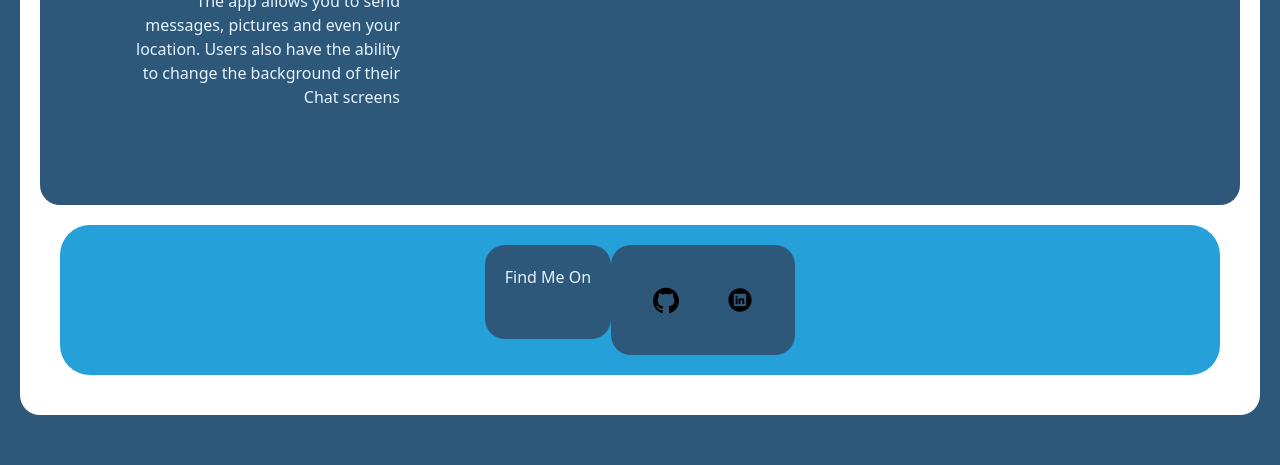
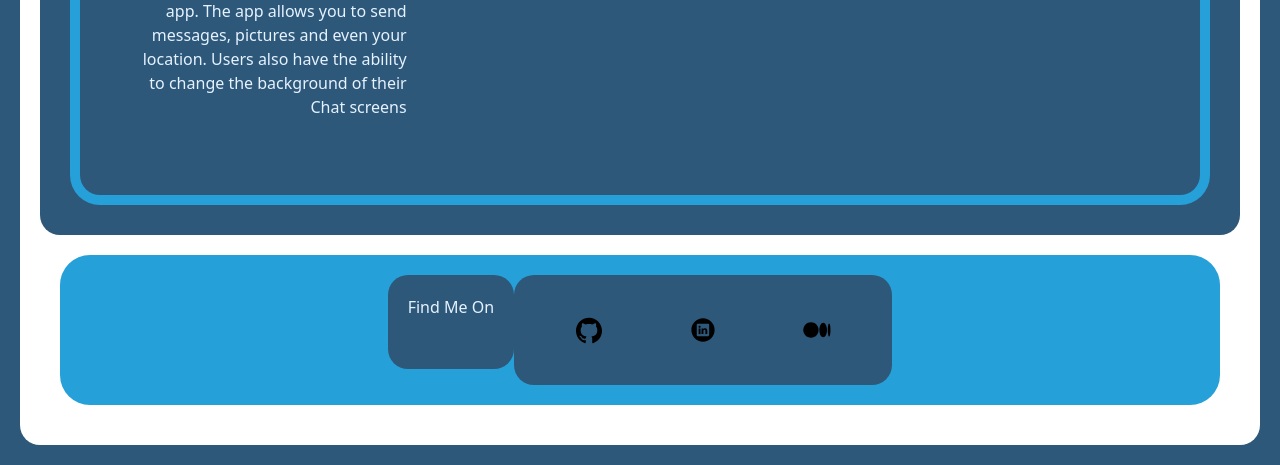
Before and after one commit to mattsperez/Portolio-24, a plain HTML site: page projects.html in a window 1280 px wide. Shown: the part 1503-1968 px from the top of the page. Before the commit the page ends 1938 px from the top, so only its background shows below. Drawn offline with nearby package versions, Linux system fonts and the light colour scheme.

Commit message:
Update projects.html

```diff
--- a/projects.html
+++ b/projects.html
@@ -56,6 +56,7 @@
 
 		<!-- Main content -->
 		<section>
+			<div class="project-grid">
 				<h1>Projects</h1>
 				<div class="grid">
 					<div class="grid-item">
@@ -83,7 +84,10 @@
 							<a
 								href="https://github.com/mattsperez/myFlix-Angular-client"
 								target="_blank"
-							><img src="images/myflix-angular.png" alt="" class="project-img"
+								><img
+									src="images/myflix-angular.png"
+									alt=""
+									class="project-img"
 							/></a>
 						</div>
 
@@ -105,8 +109,8 @@
 
 						<p>
 							Using React Native I built a messaging app. The app allows you to
-						send messages, pictures and even your location. Users also have the
-						ability to change the background of their Chat screens
+							send messages, pictures and even your location. Users also have
+							the ability to change the background of their Chat screens
 						</p>
 					</div>
 					<div class="grid-item">
@@ -126,15 +130,22 @@
 						</p>
 					</div>
 				</div>
+			</div>
 		</section>
 
 		<footer class="page-footer">
 			<p>Find Me On</p>
 			<div class="socials">
 				<!-- Github logo -->
-				<img src="images/github-logo.svg" alt="github" />
+				<a href="https://github.com/mattsperez" target="_blank"
+					><img src="images/github-logo.svg" alt="github"
+				/></a>
 				<!-- LinkedIn logo -->
-				<img src="images/linkedin-logo.svg" alt="linkedin" />
+				<a href=""><img src="images/linkedin-logo.svg" alt="linkedin" /></a>
+				<!-- Medium logo -->
+				<a href="https://medium.com/@matt.sorenson.perez" target="_blank"
+					><img src="images/medium-logo.svg" alt="medium"
+				/></a>
 			</div>
 		</footer>
 	</body>
```
Lines whose indentation alone changed are shown as unchanged.
